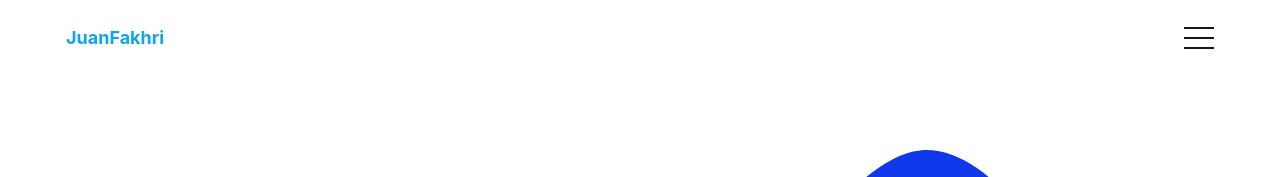
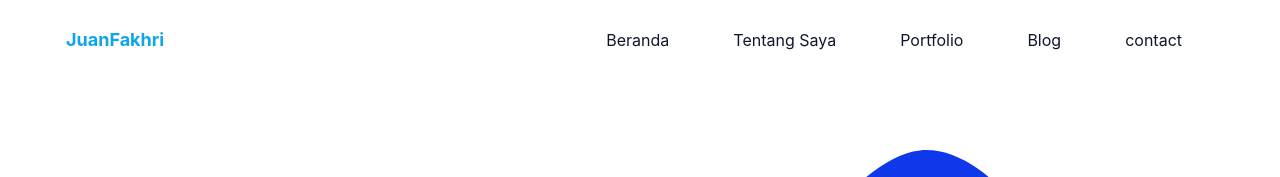
Before and after one commit to JuanFakhri/Juan_Fakhri_Portfolio, a website: page index.html in a window 1280 px wide. Shown: the top 177 px of the page. Drawn offline with Linux system fonts and the light colour scheme.

Commit message:
Update 3, Update navbar

```diff
--- a/index.html
+++ b/index.html
@@ -21,12 +21,38 @@
                     <a href="#home" class="font-bold text-lg text-primary block py-6">JuanFakhri</a>
                 </div>
                 <div class="flex items-center px-4">
-                    <button id="hamburger" name="hamburger" type="button" class="block absolute right-4">
+                    <button id="hamburger" name="hamburger" type="button" class="block absolute right-4 lg:hidden">
                         <span class="hamburger-line transition duration-300 ease-in-out origin-top-left"></span>
                         <span class="hamburger-line transition duration-300 ease-in-out"></span>
                         <span class="hamburger-line transition duration-300 ease-in-out origin-bottom-left"></span>
+                    </button>
 
-                    </button>
+                    <nav id="nav-menu"
+                        class="hidden absolute py-5 bg-white shadow-lg rounded-lg max-w-[250px] w-full right-4 top-full lg:block lg:static lg:bg-transparent lg:max-w-full lg:shadow-none lg:rounded-none">
+                        <ul class="block lg:flex">
+                            <li class="group">
+                                <a href="#home"
+                                    class="text-base text-dark py-2 mx-8 flex group-hover:text-primary3">Beranda</a>
+                            </li>
+                            <li class="group">
+                                <a href="#about"
+                                    class="text-base text-dark py-2 mx-8 flex group-hover:text-primary3">Tentang
+                                    Saya</a>
+                            </li>
+                            <li class="group">
+                                <a href="#portfolio"
+                                    class="text-base text-dark py-2 mx-8 flex group-hover:text-primary3">Portfolio</a>
+                            </li>
+                            <li class="group">
+                                <a href="#blog"
+                                    class="text-base text-dark py-2 mx-8 flex group-hover:text-primary3">Blog</a>
+                            </li>
+                            <li class="group">
+                                <a href="#contact"
+                                    class="text-base text-dark py-2 mx-8 flex group-hover:text-primary3">contact</a>
+                            </li>
+                        </ul>
+                    </nav>
                 </div>
             </div>
         </div>
--- a/src/input.css
+++ b/src/input.css
@@ -8,7 +8,7 @@ body {
 }
 
 .navbar-fixed {
-    @apply fixed z-[9999] bg-white bg-opacity-65;
+    @apply fixed z-[9999] bg-white bg-opacity-75;
     backdrop-filter: blur(5px);
     box-shadow: inset 0 -1px 0 0 rgba(0, 0, 0, 0.2)
 }
```
Also changed, not shown: dist/js/script.js, dist/output.css.
